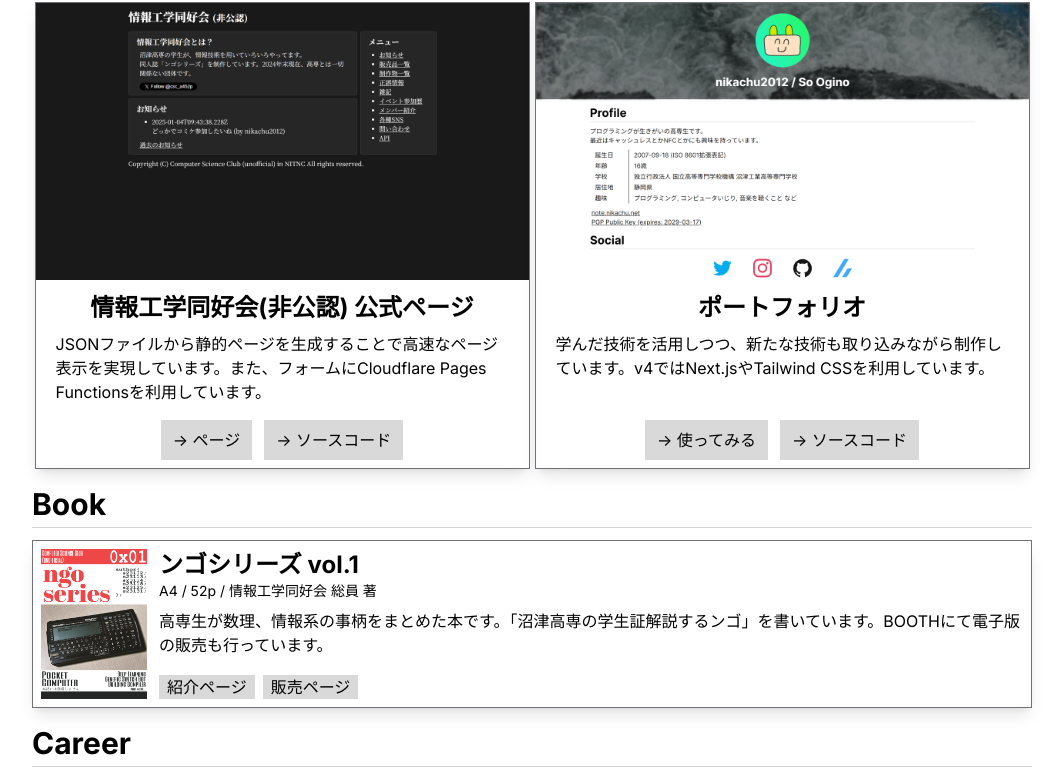
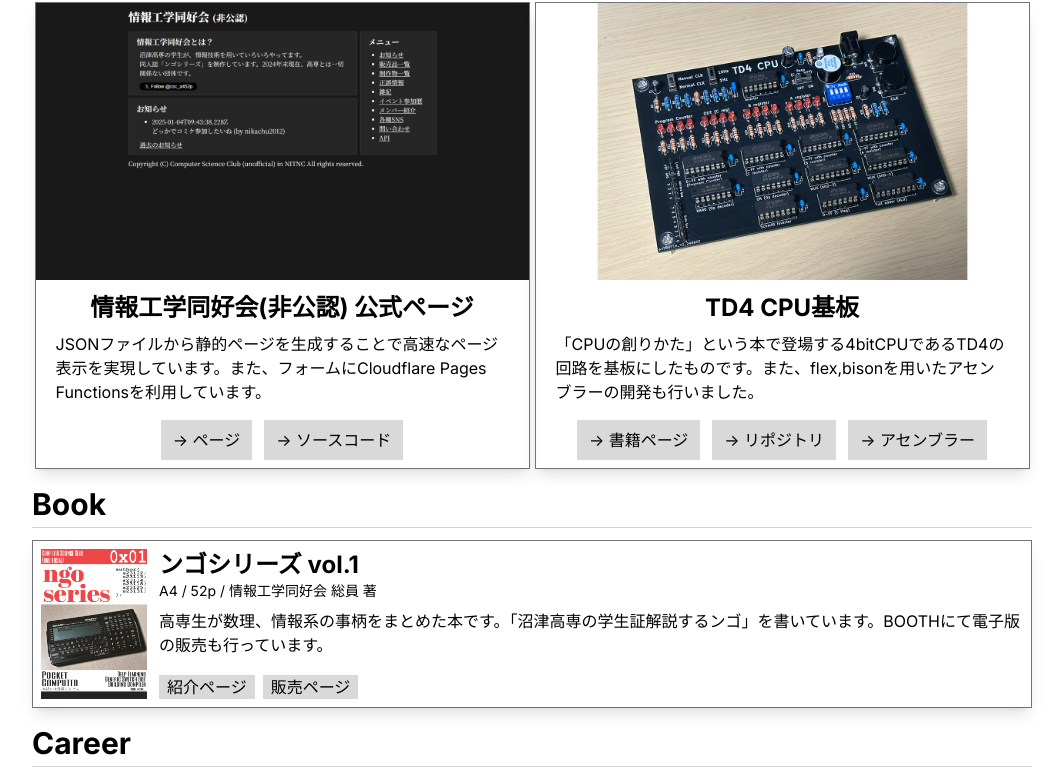
Before and after one commit to nikachu2012/portfolio, a Next.js app: page / in a window 1280 px wide. Shown: the part 1013-1790 px from the top of the page, without its empty margins (108-1171 px from the left). Built offline with nearby package versions, Linux system fonts and the light colour scheme.

Commit message:
[add] td4cpu/td4asmを追加

```diff
--- a/app/works/worksList.tsx
+++ b/app/works/worksList.tsx
@@ -10,6 +10,7 @@ import tankaImage from "../../public/works/tanka-database.webp"
 import noteImage from "../../public/works/note.webp"
 import handbookImage from "../../public/works/handbook.webp"
 import cscImage from "../../public/works/csc.png"
+import td4cpuImage from "../../public/works/td4cpu.png"
 
 
 import Button from "../component/button";
@@ -32,6 +33,16 @@ export const worksList: WorksData[] = [
         children: <>
             <Button text={"-> ページ"} href={"https://csc.nikachu.net/"} />
             <Button text={"-> ソースコード"} href={"https://github.com/csc_a452p/website"} />
+        </>
+    },
+    {
+        image: td4cpuImage,
+        title: "TD4 CPU基板",
+        description: "「CPUの創りかた」という本で登場する4bitCPUであるTD4の回路を基板にしたものです。また、flex,bisonを用いたアセンブラーの開発も行いました。",
+        children: <>
+            <Button text={"-> 書籍ページ"} href={"https://book.mynavi.jp/ec/products/detail/id=22065"} />
+            <Button text={"-> リポジトリ"} href={"https://github.com/nikachu2012/td4cpu"} />
+            <Button text={"-> アセンブラー"} href={"https://github.com/nikachu2012/td4asm"} />
         </>
     },
     {
```
Also changed, not shown: public/works/td4cpu.png (added).
